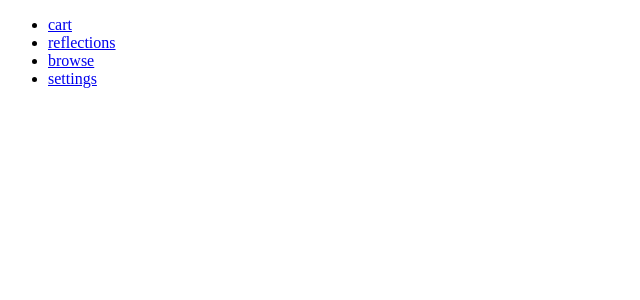
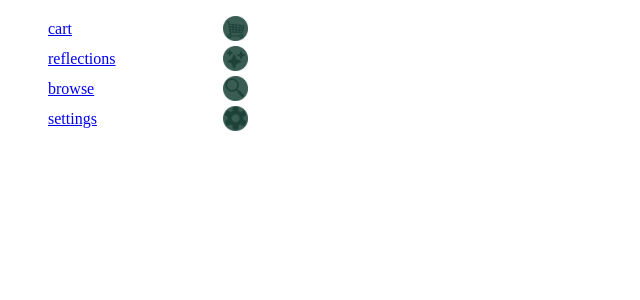
Before and after one commit to SpiegelTeam/Spiegel, a PHP site: page /nav.html in a window 1280 px wide. Shown: the top 300 px of the page, without its empty margins (0-640 px from the left). Run offline with PHP 8.4, Linux system fonts and the light colour scheme.

Commit message:
nav update again

```diff
--- a/nav.html
+++ b/nav.html
@@ -4,15 +4,33 @@
     <meta charset="UTF-8">
     <meta name="viewport" content="width=device-width, initial-scale=1.0">
     <title>navbar</title>
-    <link rel="stylesheet" href="style.css">
 </head>
+<style>
+ul{
+    width:200px;
+    list-style:none;
+}
+
+li a{
+    display:flex;
+    justify-content:space-between;
+    align-items:center;
+    width:100%;
+    margin:5px 0;
+}
+
+img{
+    height:25px;
+    width:25px;
+}
+</style>
 <body>
 
 <ul>
-    <li><a href="cart.html">cart</a></li>
-    <li><a href="reflections.html">reflections</a></li>
-    <li><a href="browsing.html">browse</a></li>
-    <li><a href="settings.html">settings</a></li>
+    <li><a href="cart.html">cart <img src="images/cart.png"></a></li>
+    <li><a href="reflections.html">reflections <img src="images/reflections.png"></a></li>
+    <li><a href="browsing.html">browse <img src="images/search.png"></a></li>
+    <li><a href="settings.html">settings <img src="images/settings.png"></a></li>
 </ul>
 
 </body>
--- a/style.css
+++ b/style.css
@@ -19,11 +19,17 @@
 }
 .container div.nav {
   grid-area: menu;
+  height:max-content;
 }
 .container div.content {
   grid-area: content;
+  height:max-content;
 }
 .container div.footer {
   grid-area: footer;
   text-align: center;
 }
+
+li{
+  font-size: 20px;
+}
--- a/test.html
+++ b/test.html
@@ -84,7 +84,7 @@ function openNav() {
 
 /* Set the width of the sidebar to 0 (hide it) */
 function closeNav() {
-  document.getElementById("mySidepanel").style.width = "80px"
+  document.getElementById("mySidepanel").style.width = "80px";
   document.getElementById("mySidepanel").style.color = 'blue';
 }
 </script>
```
